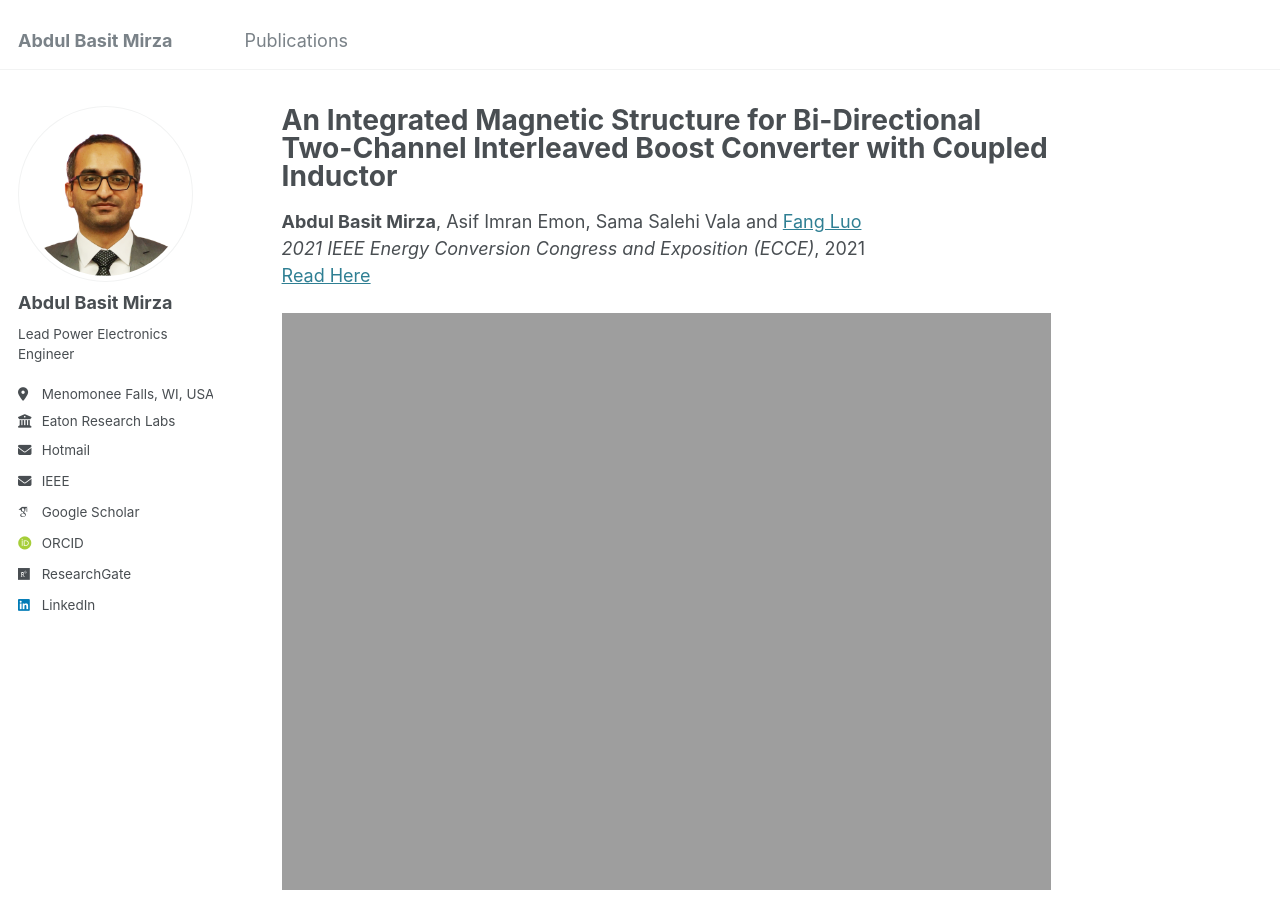
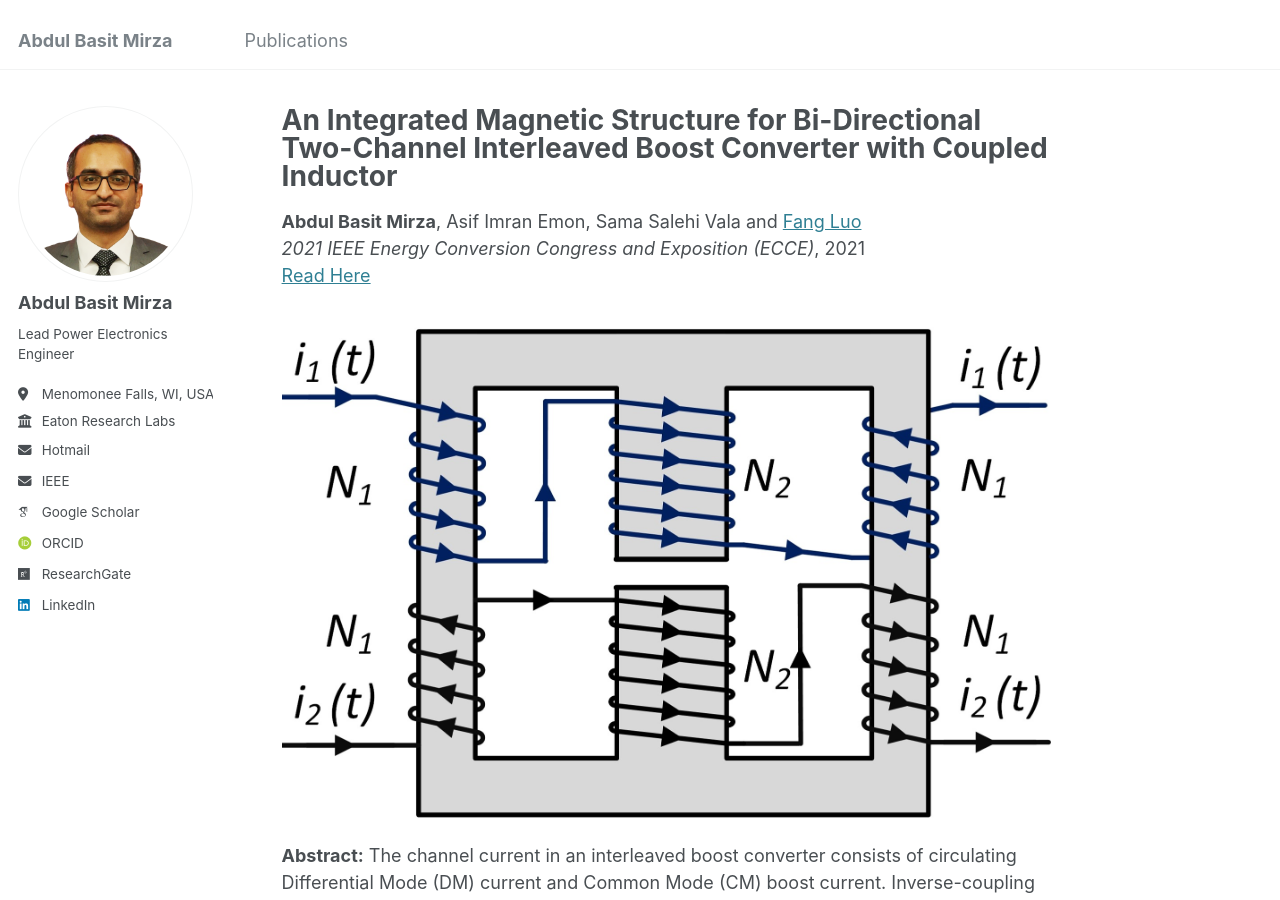
Before and after one commit to AbdulBasitMirza/abdulbasitmirza.github.io, a Jekyll site: the page built from _publications/ECCE_2021_IMS.md, in a window 1280 px wide and 900 px high. Built offline with Jekyll 4.4.1, drawn with Linux system fonts in a browser that asks for light colours; some web fonts are replaced.

Commit message:
Update ECCE_2021_IMS.md

```diff
--- a/_publications/ECCE_2021_IMS.md
+++ b/_publications/ECCE_2021_IMS.md
@@ -9,7 +9,7 @@ date: 2021-11-16
 venue: '2021 IEEE Energy Conversion Congress and Exposition (ECCE)'
 paperurl: 'https://ieeexplore.ieee.org/abstract/document/9596045'
 authors: '<strong>Abdul Basit Mirza</strong>, Asif Imran Emon, Sama Salehi Vala and <a href="https://www.stonybrook.edu/commcms/electrical/people/-core_faculty/luo_fang">Fang Luo</a>'
-thumbnail: 'LifelongLfD.jpg'
+thumbnail: 'ECCE_2021_IMS.jpg'
 [//]: # (codeurl: 'https://github.com/Lifelong-ML/ELIRL.git')
 [//]: # (videourl: 'https://youtu.be/Of5OyuOrePw')
 [//]: # (posterurl: 'https://www.seas.upenn.edu/~eeaton/papers/Mendez2018Lifelong-poster.pdf')
```
